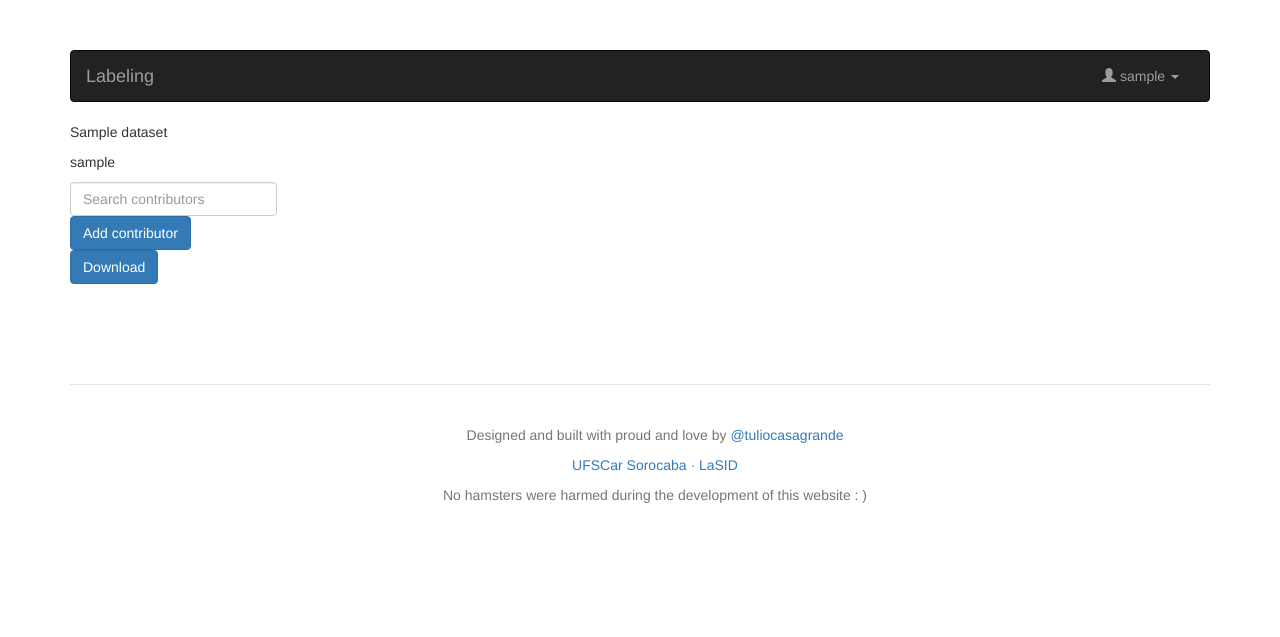
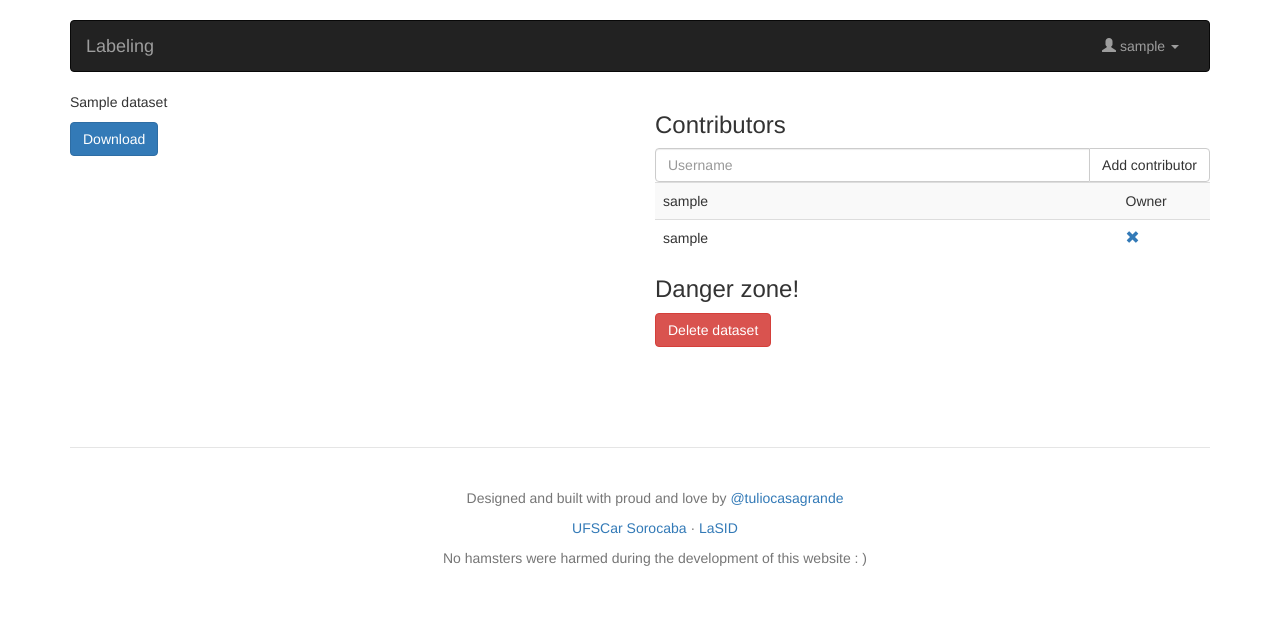
Before and after one commit to tuliocasagrande/labeling, a Django app: page /datasets/1/ in a window 1280 px wide. Shown: the top 637 px of the page. Run offline with Django 3.2, Linux system fonts and the light colour scheme; a user stored in the database is signed in; tables that the repository leaves empty hold one stand-in row (values such as "Sample post"); some libraries are stand-ins or nearby versions.

Commit message:
Finished adding and removing contributors feature

```diff
--- a/app/static/app/css/base.css
+++ b/app/static/app/css/base.css
@@ -1,6 +1,5 @@
-/* Move down content because we have a fixed navbar that is 50px tall */
 body {
-  padding-top: 50px;
+  padding-top: 20px;
   padding-bottom: 20px;
 }
 
@@ -12,3 +11,13 @@ body {
   text-align:center;
   border-top:1px solid #e5e5e5
 }
+
+/* Most typeahead customizations come from typeahead.css */
+.tt-suggestion {
+  cursor: pointer;
+}
+.tt-dataset :hover, .tt-cursor {
+  /* navbar colors */
+  color: #9d9d9d;
+  background-color: #333;
+}
--- a/app/static/app/js/load-contributors.js
+++ b/app/static/app/js/load-contributors.js
@@ -8,13 +8,13 @@ var contributors = new Bloodhound({
   }
 });
 
-$('#typeahead_contributor .typeahead').typeahead({
+$('#contributor_input').typeahead({
+  hint: true,
   highlight: true,
   minLength: 2
 },
 {
   name: 'contributors',
-  limit: 5,
   display: 'value',
   source: contributors
 });
@@ -22,10 +22,11 @@ $('#typeahead_contributor .typeahead').typeahead({
 $('#add_contributor').submit(function(e){
   e.preventDefault();
 
-  var $contributor = $('#contributor');
+  var $contributor = $('#contributor_input');
   if (!$contributor.val()){
     return;
   }
+  var url = $(this).attr('action');
 
   $.ajax({
     method: 'POST',
@@ -36,8 +37,45 @@ $('#add_contributor').submit(function(e){
   .fail(function(data) {
     console.log(data.responseText);
   })
-  .done(function( data ) {
-    $('#contributors').append('<p>'+$contributor.val()+'</p>')
+  .done(function() {
+    var row = '<tr><td>'+$contributor.val()+'</td><td>' +
+          '<a href="'+url + $contributor.val()+'/" class="remove_contributor" rel="nofollow">' +
+          '<span class="glyphicon glyphicon-remove" aria-hidden="true"></span>' +
+          '</a></td></tr>';
+    $('#contributors').append(row);
     $contributor.val('');
   });
 });
+
+$('#contributors').on('click', '.remove_contributor', function(e) {
+  e.preventDefault();
+
+  var $contributor_row = $(this).parent().parent();
+
+  $.ajax({
+    method: 'DELETE',
+    url: $(this).attr('href'),
+    headers: {'X-CSRFToken': $.cookie('csrftoken') }
+  })
+  .fail(function(data) {
+    console.log(data.responseText);
+  })
+  .done(function() {
+    $contributor_row.fadeOut(function() { $(this).remove(); });
+  });
+});
+
+
+$('#delete_dataset').click(function(e) {
+  $.ajax({
+    method: 'DELETE',
+    url: $(this).attr('href'),
+    headers: {'X-CSRFToken': $.cookie('csrftoken') }
+  })
+  .fail(function(data) {
+    console.log(data.responseText);
+  })
+  .done(function(data) {
+    window.location.href = data.redirect;
+  });
+});
--- a/app/templates/app/base.html
+++ b/app/templates/app/base.html
@@ -7,6 +7,7 @@
   {% load staticfiles %}
   <link rel="icon" href="{% static 'app/img/favicon.ico' %}">
   <link rel="stylesheet" href="{% static 'vendor/css/bootstrap.min.css' %}">
+  {% block css %}{% endblock %}
   <link rel="stylesheet" href="{% static 'app/css/base.css' %}">
 </head>
 <body>
@@ -28,10 +29,10 @@
           <ul class="nav navbar-nav navbar-right">
             {% if request.user.is_authenticated %}
             <li class="dropdown">
-              <a href="#" class="dropdown-toggle" data-toggle="dropdown" role="button" aria-expanded="false"><i class="glyphicon glyphicon-user" aria-hidden="true"></i> {{ request.user.username }} <span class="caret"></span></a>
+              <a href="#" class="dropdown-toggle" data-toggle="dropdown" role="button" aria-expanded="false"><span class="glyphicon glyphicon-user" aria-hidden="true"></span> {{ request.user.username }} <span class="caret"></span></a>
               <ul class="dropdown-menu" role="menu">
-                <li><a href="{% url 'accounts_profile' %}"><i class="glyphicon glyphicon-wrench" aria-hidden="true"></i> Account settings</a></li>
-                <li><a id="logout-navbar" href="{% url 'account_logout' %}" rel="nofollow"><i class="glyphicon glyphicon-off" aria-hidden="true"></i> Logout</a></li>
+                <li><a href="{% url 'accounts_profile' %}"><span class="glyphicon glyphicon-wrench" aria-hidden="true"></span> Account settings</a></li>
+                <li><a id="logout-navbar" href="{% url 'account_logout' %}" rel="nofollow"><span class="glyphicon glyphicon-off" aria-hidden="true"></span> Logout</a></li>
               </ul>
             </li>
             {% else %}
--- a/app/templates/app/datasets/new.html
+++ b/app/templates/app/datasets/new.html
@@ -7,7 +7,7 @@
   <div class="col-md-offset-3 col-md-6">
     <h2>New dataset</h2>
 
-    <form class="well well-lg" action="{% url 'datasets_new' %}" method="POST" enctype="multipart/form-data">
+    <form class="well well-lg" action="{% url 'datasets_create' %}" method="POST" enctype="multipart/form-data">
       {% csrf_token %}
 
       <div class="row">
--- a/app/templates/app/datasets/show.html
+++ b/app/templates/app/datasets/show.html
@@ -1,28 +1,77 @@
 {% extends "app/base.html" %}
 
 {% block title %}Show dataset · Labeling{% endblock %}
-
+{% block css %}
+  {% load staticfiles %}
+  <link rel="stylesheet" href="{% static 'vendor/css/typeahead.css' %}">
+{% endblock %}
 {% block content %}
 
-<p>{{ dataset.name }}</p>
-<div id="contributors">
-{% for c in contributors %}
-  <p>{{ c.contributor }}</p>
-{% endfor %}
-</div>
-
-
-<form id="add_contributor" action="{% url 'contributors_create' dataset.id %}" method="POST">
-  {% csrf_token %}
-
-  <div id="typeahead_contributor">
-    <input class="typeahead form-control" name="contributor" id="contributor" type="text" autocomplete="off" placeholder="Search contributors">
+<div class="row">
+  <div class="col-sm-6">
+    <p>{{ dataset.name }}</p>
+    <a class="btn btn-primary" href="{% url 'datasets_download' dataset.id %}" role="button">Download</a>
   </div>
 
-  <input class="btn btn-primary" type="submit" value="Add contributor">
-</form>
+  <div class="col-sm-6">
+    <h3>Contributors</h3>
+    <form id="add_contributor" action="{% url 'contributors_create' dataset.id %}" method="POST">
+      {% csrf_token %}
 
-<a class="btn btn-primary" href="{% url 'datasets_download' dataset.id %}" role="button">Download</a>
+      <div class="input-group">
+        <input class="form-control" id="contributor_input" type="text" autocomplete="off" placeholder="Username">
+        <span class="input-group-btn">
+          <input class="btn btn-default" type="submit" value="Add contributor">
+        </span>
+      </div>
+    </form>
+
+    <table id="contributors" class="table table-striped">
+      <tr>
+        <td class="col-xs-10">{{ request.user }}</td>
+        <td class="col-xs-2">Owner</td>
+      </tr>
+      {% for c in contributors %}
+      <tr>
+        <td>{{ c.contributor }}</td>
+        <td>
+          <a href="{% url 'contributors_destroy' dataset.id c.contributor %}" class="remove_contributor" rel="nofollow">
+            <span class="glyphicon glyphicon-remove" aria-hidden="true"></span>
+          </a>
+        </td>
+      </tr>
+      {% endfor %}
+    </table>
+
+    <h3>Danger zone!</h3>
+    <button type="button" class="btn btn-danger" data-toggle="modal" data-target="#delete_dataset_modal">
+      Delete dataset
+    </button>
+  </div>
+
+  <!-- Remove modal -->
+  <div class="modal fade" id="delete_dataset_modal" tabindex="-1" role="dialog" aria-labelledby="delete-dataset-label" aria-hidden="true">
+    <div class="modal-dialog">
+      <div class="modal-content">
+        <div class="modal-header">
+          <button type="button" class="close" data-dismiss="modal" aria-label="Close"><span aria-hidden="true">&times;</span></button>
+          <h4 class="modal-title" id="delete-dataset-label">Delete dataset</h4>
+        </div>
+        <div class="modal-body">
+          Are you sure you want to delete this dataset? This operation has no turning back!
+        </div>
+        <div class="modal-footer">
+          <button type="button" class="btn btn-default" data-dismiss="modal">Close</button>
+          <button type="button" href="{% url 'datasets_destroy' dataset.id %}" class="btn btn-danger" id="delete_dataset" rel="nofollow">
+            <span class="glyphicon glyphicon-warning-sign" aria-hidden="true"></span>
+            Delete dataset
+            <span class="glyphicon glyphicon-fire" aria-hidden="true"></span>
+          </button>
+        </div>
+      </div>
+    </div>
+  </div>
+</div>
 {% endblock %}
 
 {% block js %}
--- a/app/urls.py
+++ b/app/urls.py
@@ -9,8 +9,12 @@ urlpatterns = patterns('',
 
   # Datasets
   url(r'^datasets/new/$', views_datasets.new, name='datasets_new'),
+  url(r'^datasets/create/$', views_datasets.create, name='datasets_create'),
   url(r'^datasets/(?P<dataset_id>[0-9]+)/$', views_datasets.show, name='datasets_show'),
+  url(r'^datasets/(?P<dataset_id>[0-9]+)/destroy/$', views_datasets.destroy, name='datasets_destroy'),
   url(r'^datasets/(?P<dataset_id>[0-9]+)/download/$', views_datasets.download, name='datasets_download'),
+
+  # Contributors
   url(r'^datasets/(?P<dataset_id>[0-9]+)/contributors/$', views_contributors.create, name='contributors_create'),
   url(r'^datasets/(?P<dataset_id>[0-9]+)/contributors/(?P<contributor>\w+)/$', views_contributors.destroy, name='contributors_destroy'),
 
--- a/app/views_datasets.py
+++ b/app/views_datasets.py
@@ -2,16 +2,21 @@ import csv
 from cStringIO import StringIO
 from django.contrib.auth.decorators import login_required
 from django.core.urlresolvers import reverse
-from django.http import HttpResponse, HttpResponseRedirect
+from django.http import HttpResponse, JsonResponse, HttpResponseRedirect
 from django.shortcuts import get_object_or_404, render
 from django.core.exceptions import PermissionDenied
 
 from app.models import Dataset, Sample, Label, Contribution
 
 # GET /datasets/new
-# POST /datasets/new
 @login_required
 def new(request):
+  if request.method == 'GET':
+    return render(request, 'app/datasets/new.html')
+
+# POST /datasets/create
+@login_required
+def create(request):
   if request.method == 'POST':
     dataset = Dataset()
     dataset.owner = request.user
@@ -53,23 +58,38 @@ def new(request):
 
     return HttpResponseRedirect(reverse('datasets_show', args=(dataset.id,)))
 
-  elif request.method == 'GET':
-    return render(request, 'app/datasets/new.html')
-
 # GET /datasets/<dataset_id>
 def show(request, dataset_id):
-  dataset = get_object_or_404(Dataset, pk=dataset_id)
+  if request.method == 'GET':
+    dataset = get_object_or_404(Dataset, pk=dataset_id)
 
-  if not dataset.is_accessible_to(request.user):
-    raise PermissionDenied
+    if not dataset.is_accessible_to(request.user):
+      raise PermissionDenied
 
-  if dataset.is_owned_by(request.user):
-    contributors = Contribution.objects.filter(dataset=dataset, active=True)
-  else:
-    contributors = []
+    user_is_owner = dataset.is_owned_by(request.user)
+    if user_is_owner:
+      contributors = Contribution.objects.filter(dataset=dataset, active=True)
+    else:
+      contributors = []
 
-  context = {'dataset': dataset, 'contributors': contributors}
-  return render(request, 'app/datasets/show.html', context)
+    context = {'dataset': dataset, 'contributors': contributors,
+               'user_is_owner': user_is_owner}
+    return render(request, 'app/datasets/show.html', context)
+
+# DELETE /datasets/<dataset_id>/destroy
+@login_required
+def destroy(request, dataset_id):
+  if request.method == 'DELETE':
+    try:
+      dataset = Dataset.objects.get(pk=dataset_id)
+      if not dataset.is_owned_by(request.user):
+        raise PermissionDenied
+
+      dataset.delete()
+      return JsonResponse(dict(redirect=reverse('index')))
+    except Exception, e:
+      raise e
+      return HttpResponse(status=400)
 
 # GET /datasets/<dataset_id>/download
 def download(request, dataset_id):
```
Also changed, not shown: app/templates/app/dashboard.html (+12 -1 lines), app/views.py (+5 -5 lines), app/static/vendor/css/typeahead.css (added).
